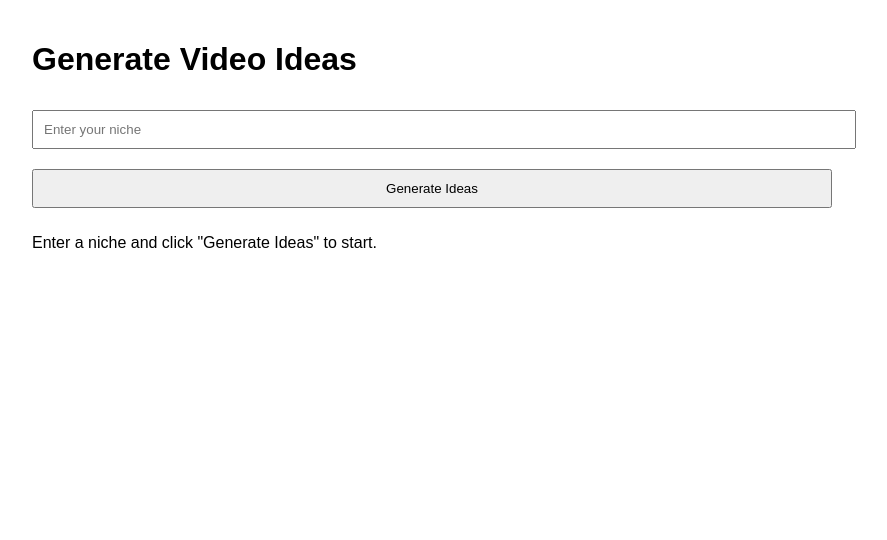
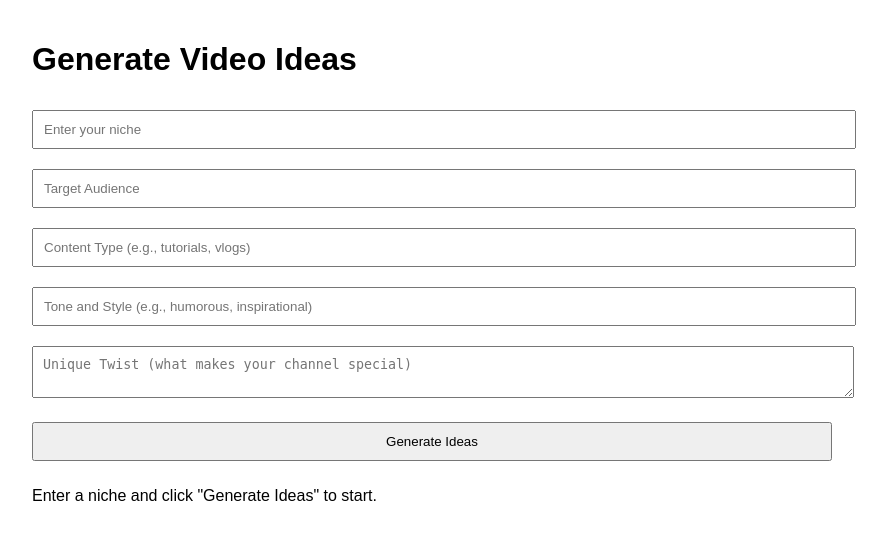
Before and after one commit to jackforgothispassword/AI-Content-Calendar, a Python web app: template templates/index.html in a window 1280 px wide. Shown: the top 540 px of the page, without its empty margins (208-1095 px from the left). Run offline with Jinja, Linux system fonts and the light colour scheme; the template is opened without the code that fills it, so the values that code supplies are empty.

Commit message:
include more user params

```diff
--- a/templates/index.html
+++ b/templates/index.html
@@ -10,7 +10,7 @@
             margin: auto;
             padding: 20px;
         }
-        input[type="text"], input[type="submit"] {
+        input[type="text"], input[type="submit"], textarea {
             padding: 10px;
             margin: 10px 0;
             width: 100%;
@@ -27,6 +27,10 @@
     <h1>Generate Video Ideas</h1>
     <form method="POST" action="/">
         <input type="text" name="niche" placeholder="Enter your niche" required>
+        <input type="text" name="target_audience" placeholder="Target Audience" required>
+        <input type="text" name="content_type" placeholder="Content Type (e.g., tutorials, vlogs)" required>
+        <input type="text" name="tone_style" placeholder="Tone and Style (e.g., humorous, inspirational)" required>
+        <textarea name="unique_twist" placeholder="Unique Twist (what makes your channel special)" required></textarea>
         <input type="submit" value="Generate Ideas">
     </form>
     {% if video_ideas %}
```
